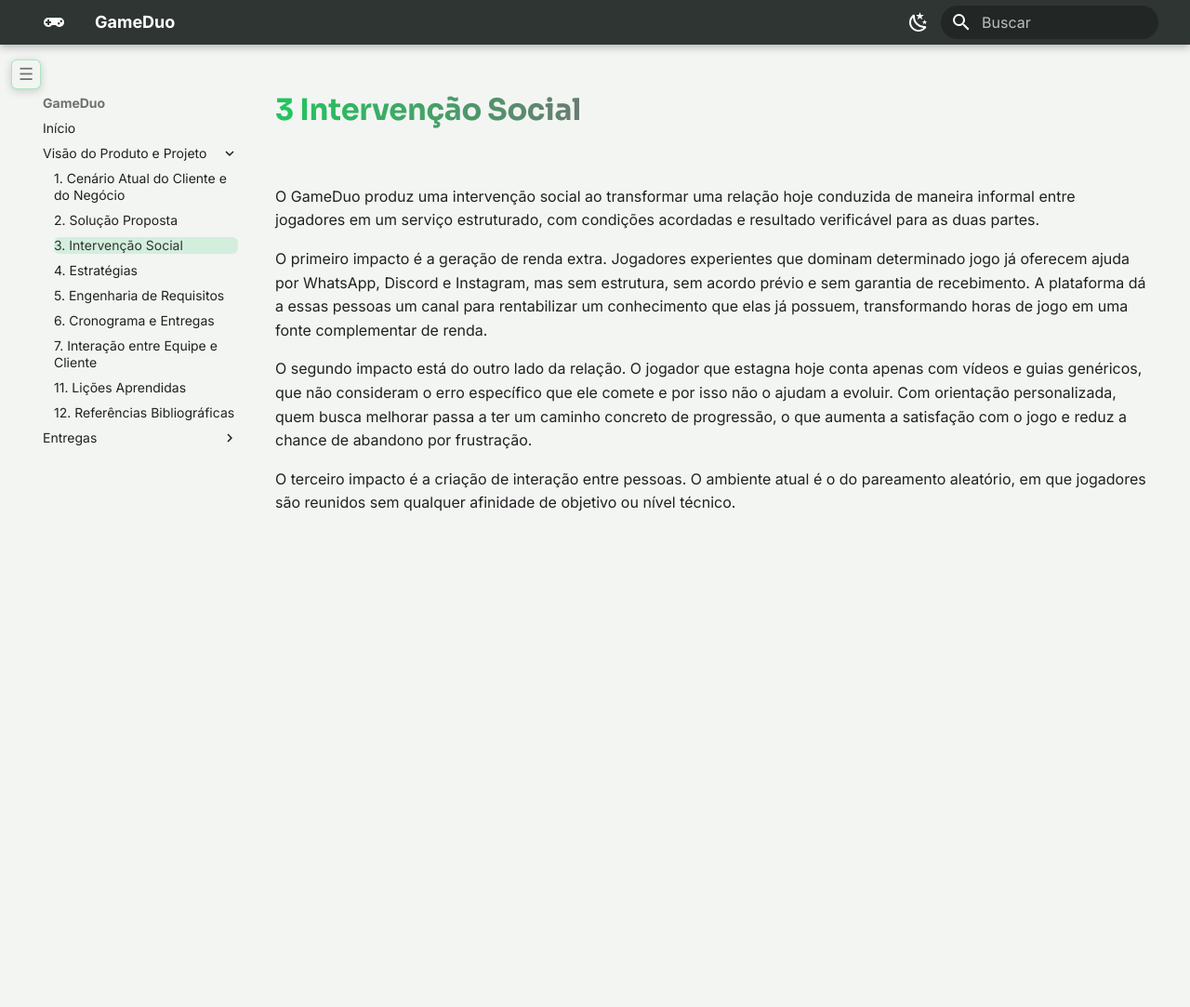
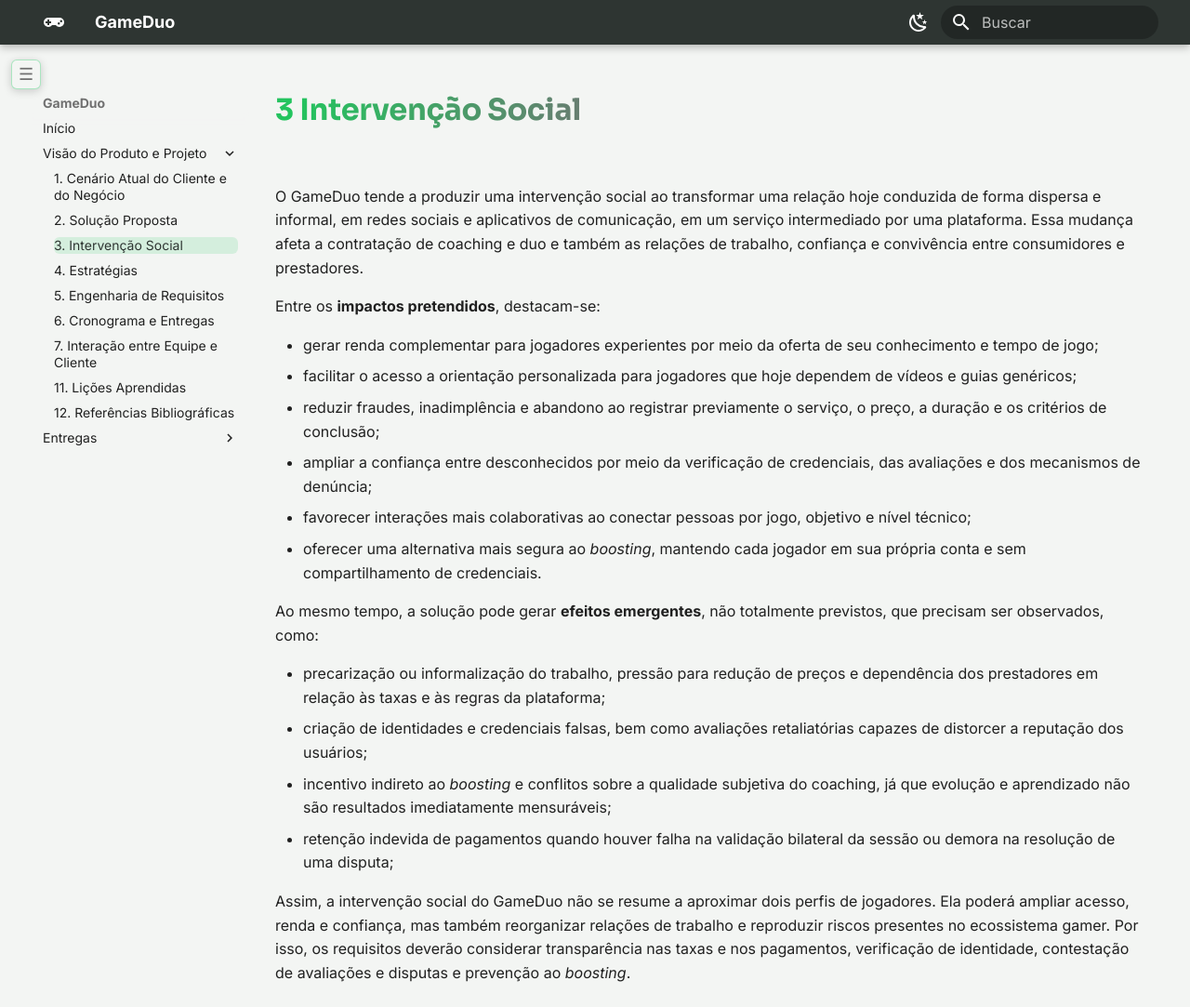
Before and after one commit to mdsreq-fga-unb/REQ-2026.2-T02-GameDuo, an MkDocs documentation site: the page built from docs/visao-produto/intervencao-social.md, in a window 1280 px wide and 1083 px high. Shown: the whole window at 93% size. Built offline with MkDocs 1.6.1 and Material for MkDocs 9.7.7, drawn with Linux system fonts in a browser that asks for light colours.

Commit message:
docs: revisa intervenção social

```diff
--- a/docs/visao-produto/intervencao-social.md
+++ b/docs/visao-produto/intervencao-social.md
@@ -1,9 +1,21 @@
 # 3 Intervenção Social
 
-O GameDuo produz uma intervenção social ao transformar uma relação hoje conduzida de maneira informal entre jogadores em um serviço estruturado, com condições acordadas e resultado verificável para as duas partes.
+O GameDuo tende a produzir uma intervenção social ao transformar uma relação hoje conduzida de forma dispersa e informal, em redes sociais e aplicativos de comunicação, em um serviço intermediado por uma plataforma. Essa mudança afeta a contratação de coaching e duo e também as relações de trabalho, confiança e convivência entre consumidores e prestadores.
 
-O primeiro impacto é a geração de renda extra. Jogadores experientes que dominam determinado jogo já oferecem ajuda por WhatsApp, Discord e Instagram, mas sem estrutura, sem acordo prévio e sem garantia de recebimento. A plataforma dá a essas pessoas um canal para rentabilizar um conhecimento que elas já possuem, transformando horas de jogo em uma fonte complementar de renda.
+Entre os **impactos pretendidos**, destacam-se:
 
-O segundo impacto está do outro lado da relação. O jogador que estagna hoje conta apenas com vídeos e guias genéricos, que não consideram o erro específico que ele comete e por isso não o ajudam a evoluir. Com orientação personalizada, quem busca melhorar passa a ter um caminho concreto de progressão, o que aumenta a satisfação com o jogo e reduz a chance de abandono por frustração.
+- gerar renda complementar para jogadores experientes por meio da oferta de seu conhecimento e tempo de jogo;
+- facilitar o acesso a orientação personalizada para jogadores que hoje dependem de vídeos e guias genéricos;
+- reduzir fraudes, inadimplência e abandono ao registrar previamente o serviço, o preço, a duração e os critérios de conclusão;
+- ampliar a confiança entre desconhecidos por meio da verificação de credenciais, das avaliações e dos mecanismos de denúncia;
+- favorecer interações mais colaborativas ao conectar pessoas por jogo, objetivo e nível técnico;
+- oferecer uma alternativa mais segura ao *boosting*, mantendo cada jogador em sua própria conta e sem compartilhamento de credenciais.
 
-O terceiro impacto é a criação de interação entre pessoas. O ambiente atual é o do pareamento aleatório, em que jogadores são reunidos sem qualquer afinidade de objetivo ou nível técnico.
+Ao mesmo tempo, a solução pode gerar **efeitos emergentes**, não totalmente previstos, que precisam ser observados, como:
+
+- precarização ou informalização do trabalho, pressão para redução de preços e dependência dos prestadores em relação às taxas e às regras da plataforma;
+- criação de identidades e credenciais falsas, bem como avaliações retaliatórias capazes de distorcer a reputação dos usuários;
+- incentivo indireto ao *boosting* e conflitos sobre a qualidade subjetiva do coaching, já que evolução e aprendizado não são resultados imediatamente mensuráveis;
+- retenção indevida de pagamentos quando houver falha na validação bilateral da sessão ou demora na resolução de uma disputa;
+
+Assim, a intervenção social do GameDuo não se resume a aproximar dois perfis de jogadores. Ela poderá ampliar acesso, renda e confiança, mas também reorganizar relações de trabalho e reproduzir riscos presentes no ecossistema gamer. Por isso, os requisitos deverão considerar transparência nas taxas e nos pagamentos, verificação de identidade, contestação de avaliações e disputas e prevenção ao *boosting*.
```
